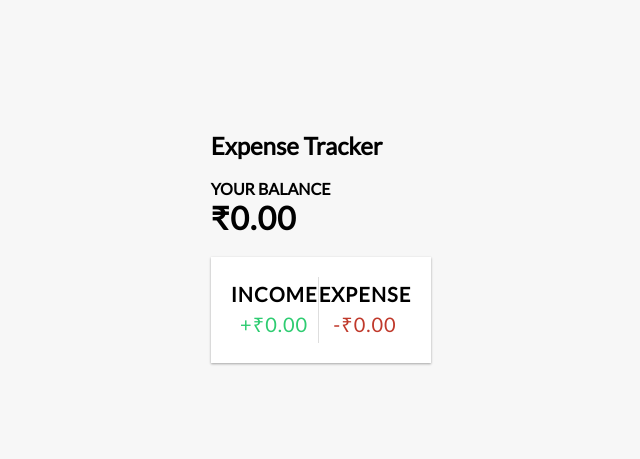
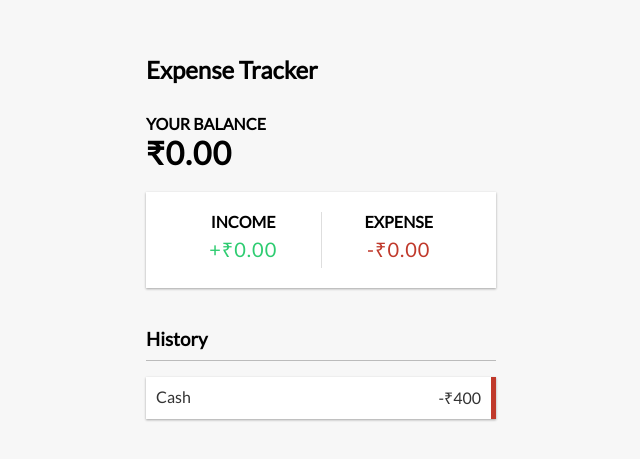
Before and after one commit to keshav29grover/expense-tracker, a React (Create React App) app: page / in a window 1280 px wide. Shown: the part 153-612 px from the top of the page, without its empty margins (319-959 px from the left). Built offline with nearby package versions, Linux system fonts and the light colour scheme.

Commit message:
Add Transaction List Component

```diff
--- a/src/App.js
+++ b/src/App.js
@@ -1,15 +1,21 @@
 
-import './App.css';
+
 import Header from './components/Header';
 import Balance from './components/Balance';
 import IncomeExpenses from './components/IncomeExpenses';
+import TransactionList from './components/TransactionList';
+
+import './App.css';
 
 function App() {
   return (
     <div>
       <Header />
-      <Balance />
-      <IncomeExpenses />
+      <div class="container">
+        <Balance />
+        <IncomeExpenses />
+        <TransactionList />
+      </div>
     </div>
   );
 }
--- a/src/components/IncomeExpenses.js
+++ b/src/components/IncomeExpenses.js
@@ -4,11 +4,11 @@ const IncomeExpenses = () => {
   return (
     <div class="inc-exp-container">
         <div>
-            <h4 class="money">Income</h4>
+            <h4>Income</h4>
             <p id="money-plus" class="money plus">+₹0.00</p>
         </div>
         <div>
-            <h4 class="money">Expense</h4>
+            <h4>Expense</h4>
             <p id="money-minus" class="money minus">-₹0.00</p>
         </div>
     </div>
--- /dev/null
+++ b/src/components/TransactionList.js
@@ -0,0 +1,16 @@
+import React from 'react'
+
+const TransactionList = () => {
+  return (
+    <>
+      <h3>History</h3>
+      <ul id="list" class="list">
+        <li class="minus">
+            Cash <span>-₹400</span><button class='delete-btn'>x</button>
+        </li>
+      </ul>
+    </>
+  )
+}
+
+export default TransactionList
```
